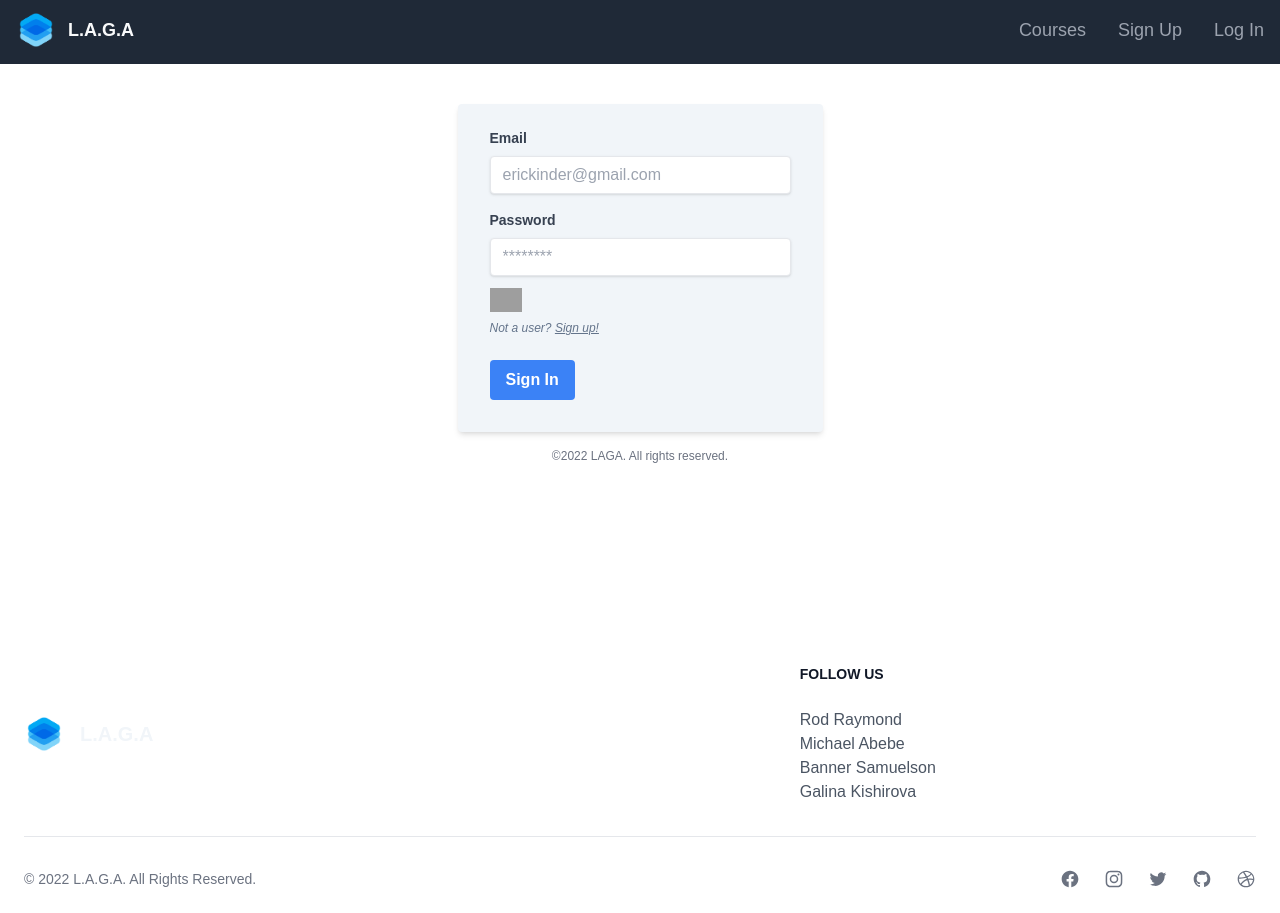
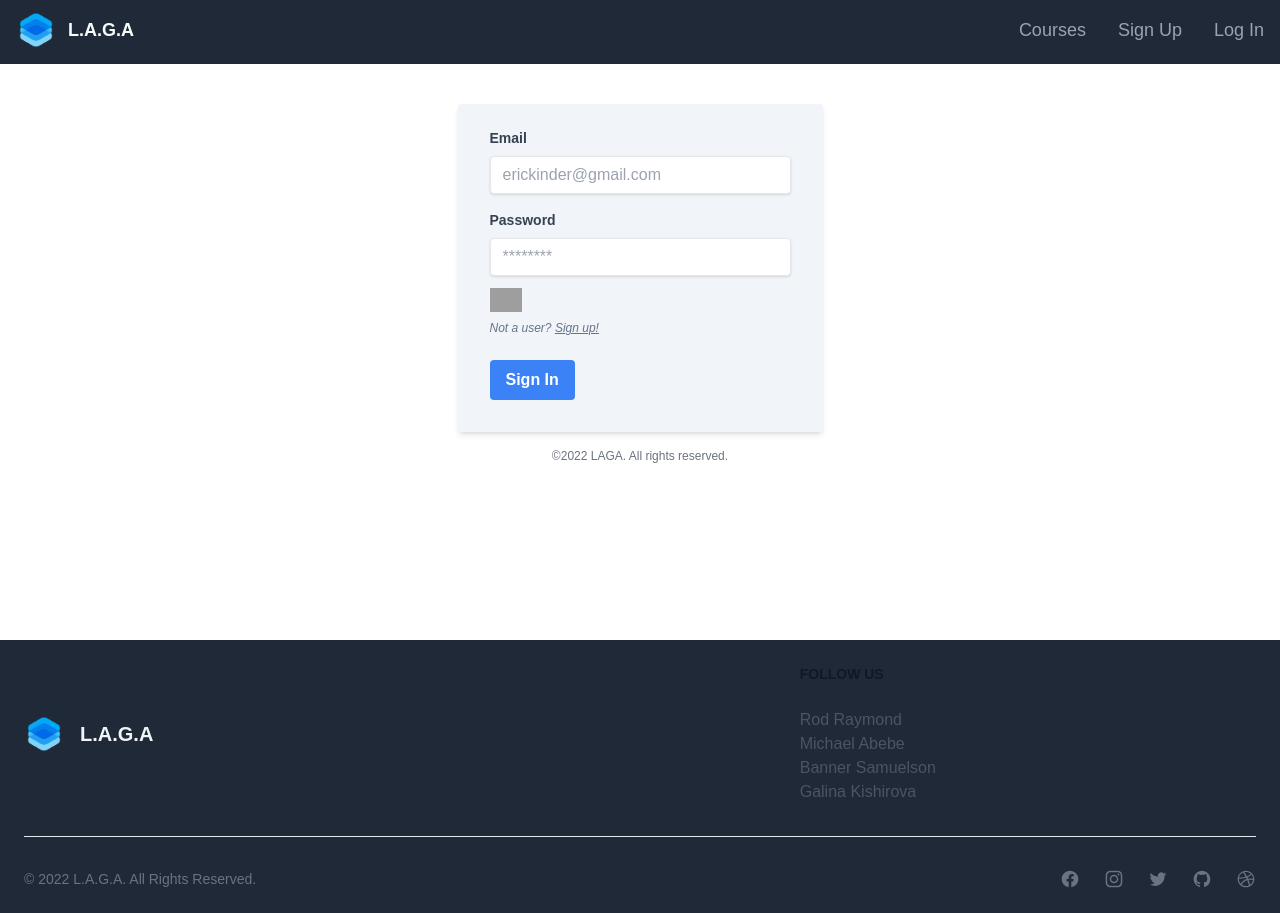
Before and after one commit to bannersamuelson/Life-After-General-Assembly, a React (Create React App) app in the folder lab/: page /login in a window 1280 px wide. Built offline with nearby package versions, Linux system fonts and the light colour scheme; grey boxes are pictures that could not be loaded; what tailwind-hamburgers would draw is missing.

Commit message:
fixed footer

```diff
--- a/lab/src/components/Footer/Footer.jsx
+++ b/lab/src/components/Footer/Footer.jsx
@@ -3,7 +3,7 @@ import logo from '../../images/database.jpg'
 
 const Footer = () => {
   return (
-    <footer className="p-4 bg-white sm:p-6 dark:bg-gray-800">
+    <footer className="p-4 sm:p-6 bg-gray-800">
       <div className="md:flex md:justify-between">
         <div className="mb-6 md:mb-0 flex items-center">
           <img src={logo} className="mr-4 h-10" alt="FlowBite Logo" />
```
